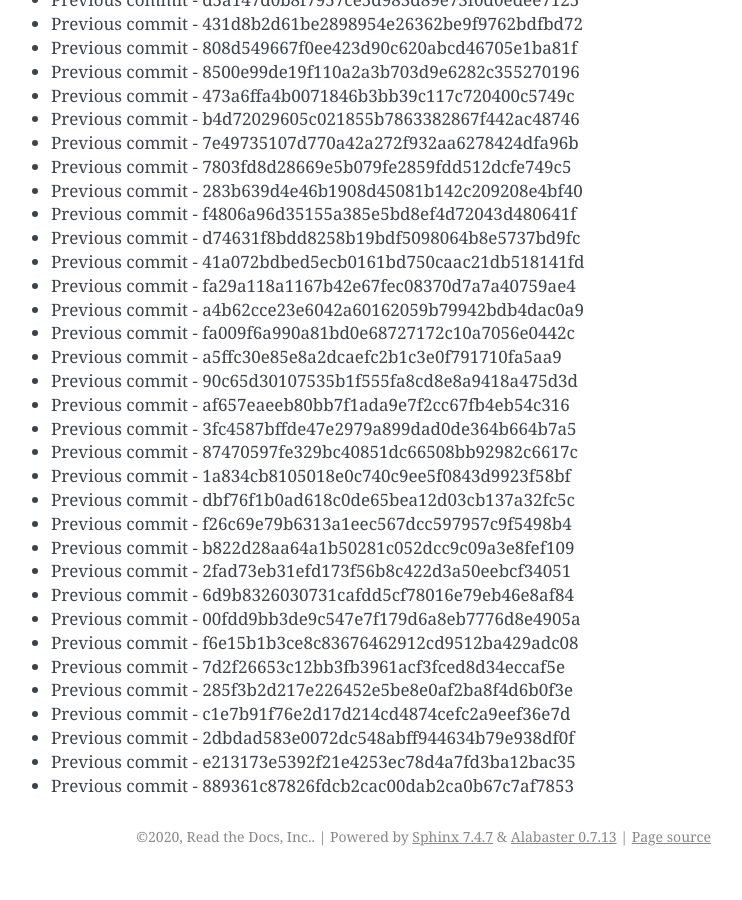
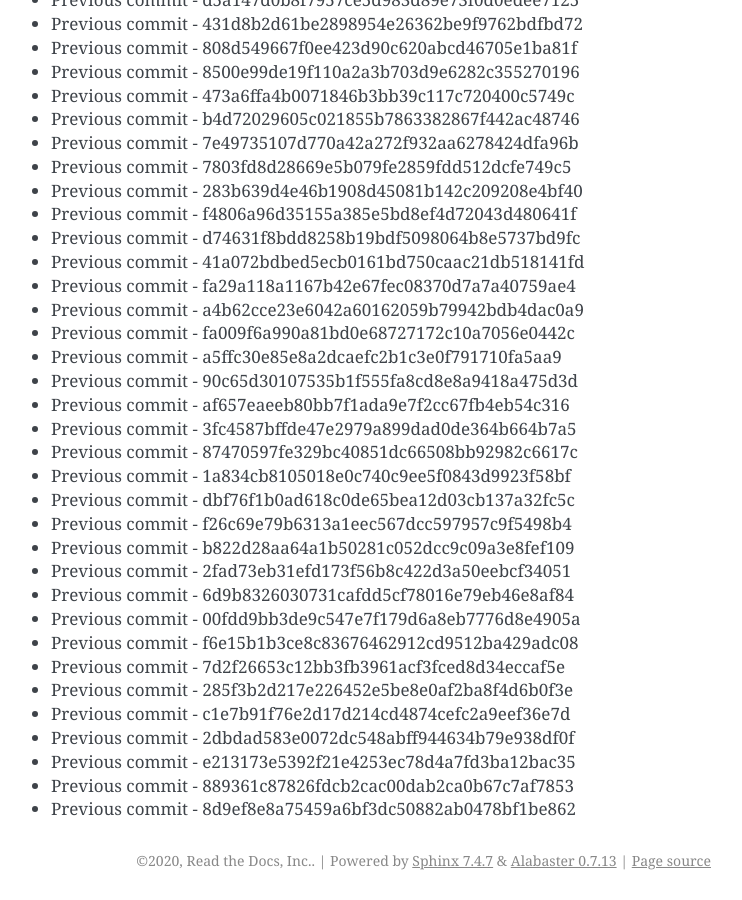
Before and after one commit to readthedocs/rtd-git-stresstest, a Sphinx documentation site: the page built from docs/updates.rst, in a window 1280 px wide and 900 px high, scrolled down 5367 px. Shown: the whole window, without its empty margins (399-1141 px from the left). Built offline with Sphinx 7.4.7, drawn with Linux system fonts in a browser that asks for light colours; before the commit the page ends 6243 px from its top, so only the background shows below that.

Commit message:
Generating commit from previous: 8d9ef8e8a75459a6bf3dc50882ab0478bf1be862

```diff
--- a/docs/updates.rst
+++ b/docs/updates.rst
@@ -257,3 +257,4 @@ It can be tested for any performance characteristics.
 * Previous commit - 2dbdad583e0072dc548abff944634b79e938df0f
 * Previous commit - e213173e5392f21e4253ec78d4a7fd3ba12bac35
 * Previous commit - 889361c87826fdcb2cac00dab2ca0b67c7af7853
+* Previous commit - 8d9ef8e8a75459a6bf3dc50882ab0478bf1be862
```
